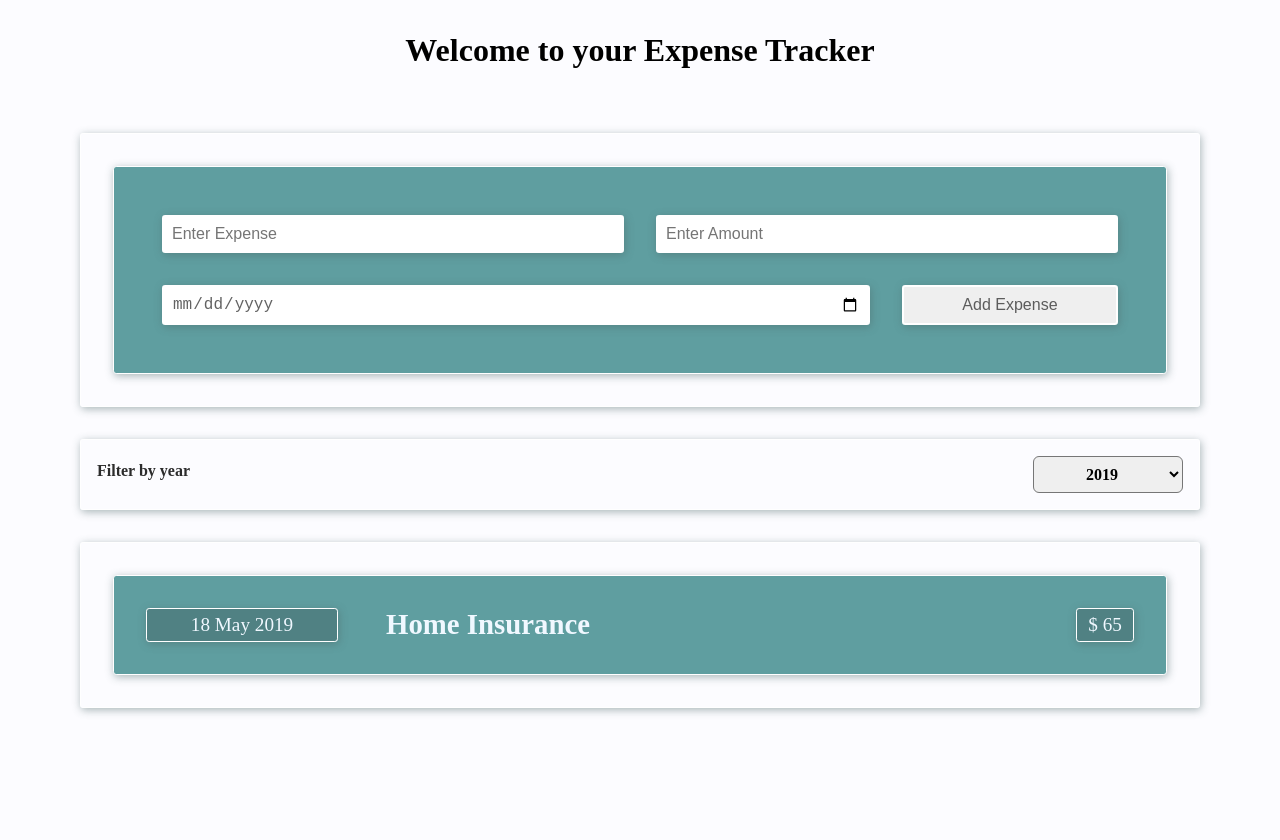
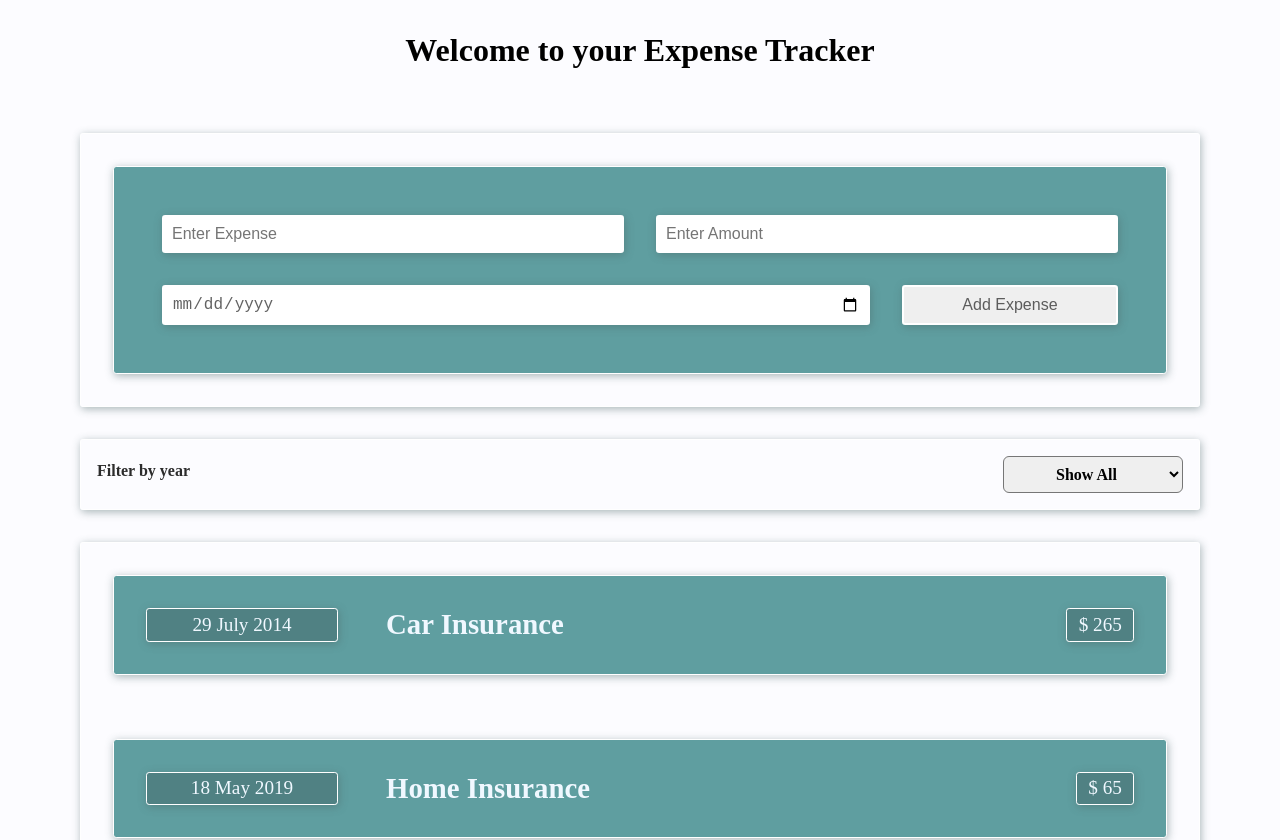
Before and after one commit to manjiriphatak/expense-tracker, a React (Create React App) app: page / in a window 1280 px wide. Shown: the top 840 px of the page. Before the commit the page ends 800 px from the top, so only its background shows below. Built offline with nearby package versions, Linux system fonts and the light colour scheme.

Commit message:
Added a show all option in filters

```diff
--- a/src/App.js
+++ b/src/App.js
@@ -34,7 +34,7 @@ const dummyExpenseList = [
 
 function App() {
   const [expenseList, setExpenseList] = useState(dummyExpenseList);
-  const [filter, setFilter] = useState("2019");
+  const [filter, setFilter] = useState("Show All");
   const handleFilterYear = (filterYear) => {
     setFilter(filterYear);
   };
@@ -49,6 +49,12 @@ function App() {
     (expense) => expense.date.getFullYear().toString() === filter
   );
 
+  let expenseContent = <p>No expenses incured</p>;
+  if (displayByFilter.length > 0) {
+    expenseContent = displayByFilter.map((expense) => {
+      return <ExpenseSection key={expense.id} data={expense} />;
+    });
+  }
   return (
     <div className="App">
       <header className="header">
@@ -59,9 +65,11 @@ function App() {
       </Card>
       <ExpenseFilter selected={filter} onFilterYear={handleFilterYear} />
       <Card className="expense-section">
-        {displayByFilter.map((expense) => {
-          return <ExpenseSection key={expense.id} data={expense} />;
-        })}
+        {filter === "Show All"
+          ? expenseList.map((expense) => {
+              return <ExpenseSection key={expense.id} data={expense} />;
+            })
+          : expenseContent}
       </Card>
     </div>
   );
--- a/src/ExpenseFilter.js
+++ b/src/ExpenseFilter.js
@@ -17,6 +17,7 @@ const ExpenseFilter = (prop) => {
             <option value="2021">2021</option>
             <option value="2020">2020</option>
             <option value="2019">2019</option>
+            <option value="Show All">Show All</option>
           </select>
         </div>
       </div>
```
